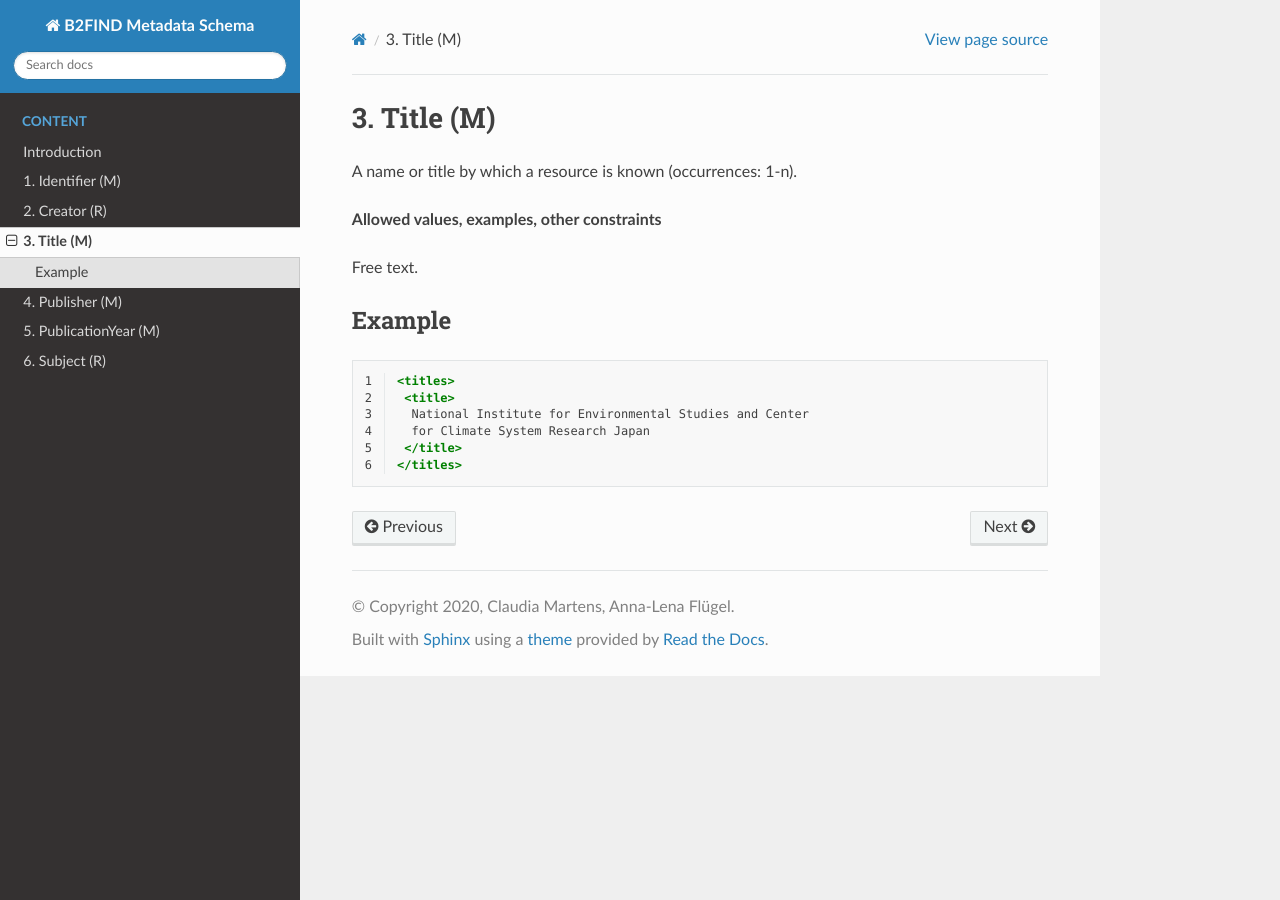
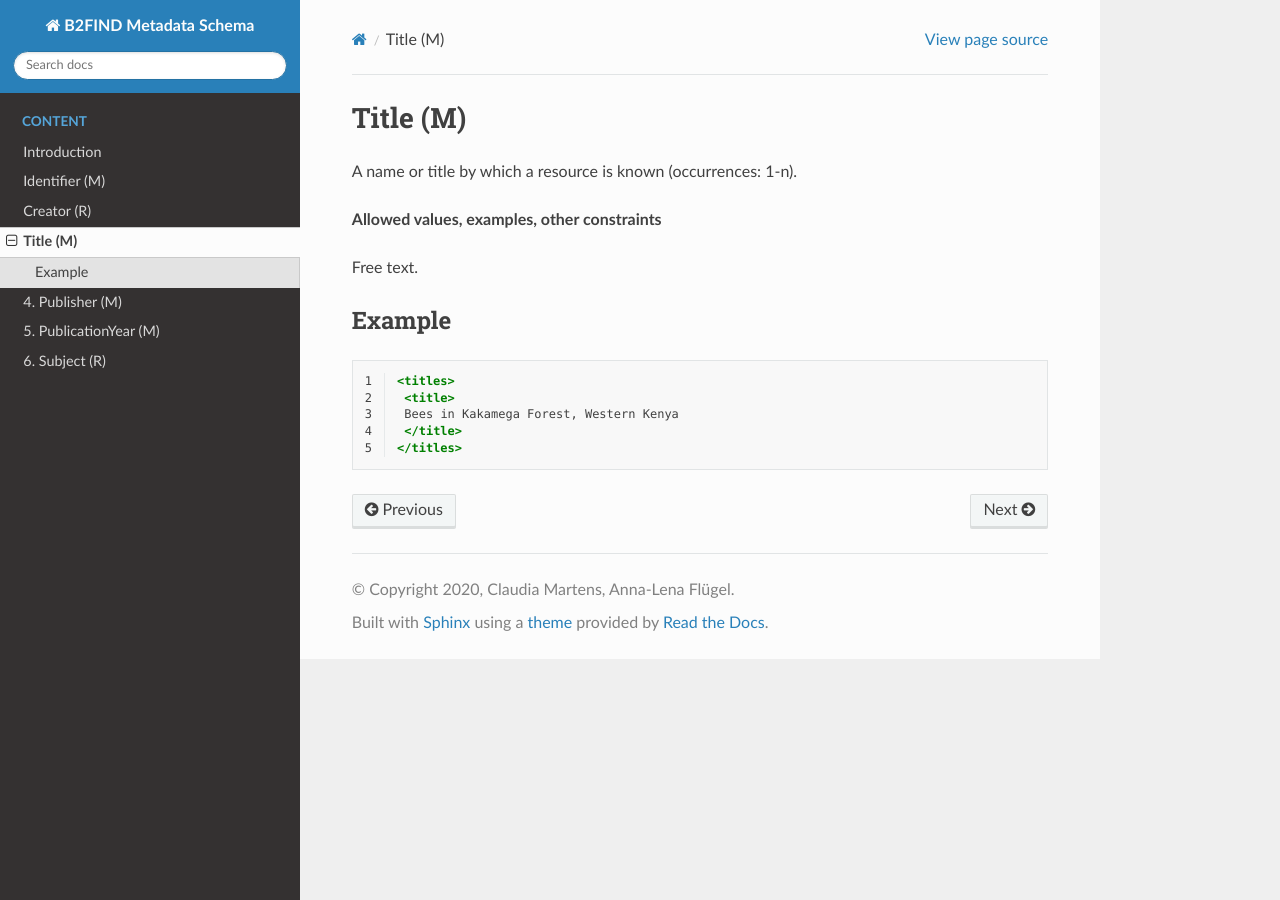
Before and after one commit to EUDAT-B2FIND/schema-doc, a Sphinx documentation site: the page built from docs/field_title.rst, in a window 1280 px wide. Built offline with Sphinx 7.4.7 and the Read the Docs theme 2.0.0, drawn with Linux system fonts in a browser that asks for light colours.

Commit message:
updated schema field texts.

```diff
--- a/docs/field_creator.rst
+++ b/docs/field_creator.rst
@@ -1,8 +1,8 @@
 .. _d:creator:
 
-2. Creator (R)
+Creator (R)
 --------------
-The main researchers involved working on the data, or the authors of the publication in priority order. May be a corporate/institutional or personal name (occurrences: 0-n).
+The main researchers involved working on the data, or the authors of the publication in priority order. May be a corporate/institutional or personal name (occurrence: 0-n).
 
 **Allowed values, examples, other constraints**
 
--- a/docs/field_identifier.rst
+++ b/docs/field_identifier.rst
@@ -1,7 +1,7 @@
 .. _d:identifier:
 
-1. Identifier (M)
------------------
+Identifier (M)
+--------------
 A unique string that identifies a resource, ideally persistent (occurrences: 1). You can either provide a:
 
 * DOI: A persistent citable identifier that uniquely identifies a resource, registered as DOI.
@@ -29,12 +29,11 @@ Example
 .. code-block:: xml
    :linenos:
 
+ <identifiers>
 	<identifier identiferType="DOI">
 	 10.1594/WDCC/CCSRNIES_SRES_B2
 	</identifier>
-
-	OR
-
 	<identifier identifierType="ARK">
 	 2013A&amp;A...558A.149B
 	</identifier>
+ </identifiers>
--- a/docs/field_title.rst
+++ b/docs/field_title.rst
@@ -1,6 +1,6 @@
 .. _d:title:
 
-3. Title (M)
+Title (M)
 ------------
 A name or title by which a resource is known (occurrences: 1-n).
 
@@ -15,7 +15,6 @@ Example
 
    <titles>
     <title>
-     National Institute for Environmental Studies and Center
-     for Climate System Research Japan
+    Bees in Kakamega Forest, Western Kenya
     </title>
    </titles>
```
Also changed, not shown: docs/field_community.rst (added, +13 -0 lines), docs/field_description.rst (added, +21 -0 lines), docs/field_keywords.rst (added, +21 -0 lines), docs/field_relatedidentifier.rst (added, +33 -0 lines).
